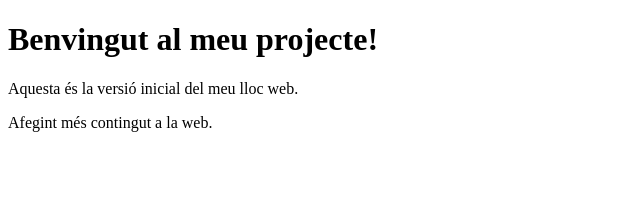
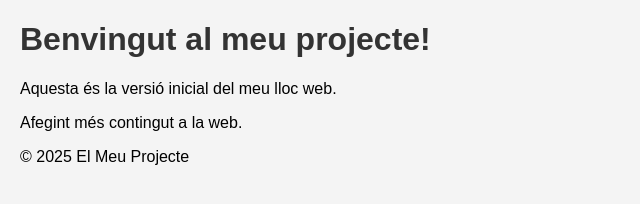
Before and after one commit to jfeliu16/el-meu-primer-projecte-web, a plain HTML site: page index.html in a window 1280 px wide. Shown: the whole page, without its empty margins (0-640 px from the left). Drawn offline with Linux system fonts and the light colour scheme.

Commit message:
Modificacio index.html i creació script.js

```diff
--- a/index.html
+++ b/index.html
@@ -3,11 +3,14 @@
    <head>
        <meta charset="UTF-8">
        <meta name="viewport" content="width=device-width, initial-scale=1.0">
+       <link rel="stylesheet" href="styles.css">
        <title>El Meu Primer Projecte Web</title>
    </head>
    <body>
        <h1>Benvingut al meu projecte!</h1>
        <p>Aquesta és la versió inicial del meu lloc web.</p>
        <p>Afegint més contingut a la web.</p>
+
+       <footer><p>&copy; 2025 El Meu Projecte</p></footer>
    </body>
    </html>
--- /dev/null
+++ b/script.js
@@ -0,0 +1 @@
+console.log("El meu script JavaScript està funcionant!");
```
